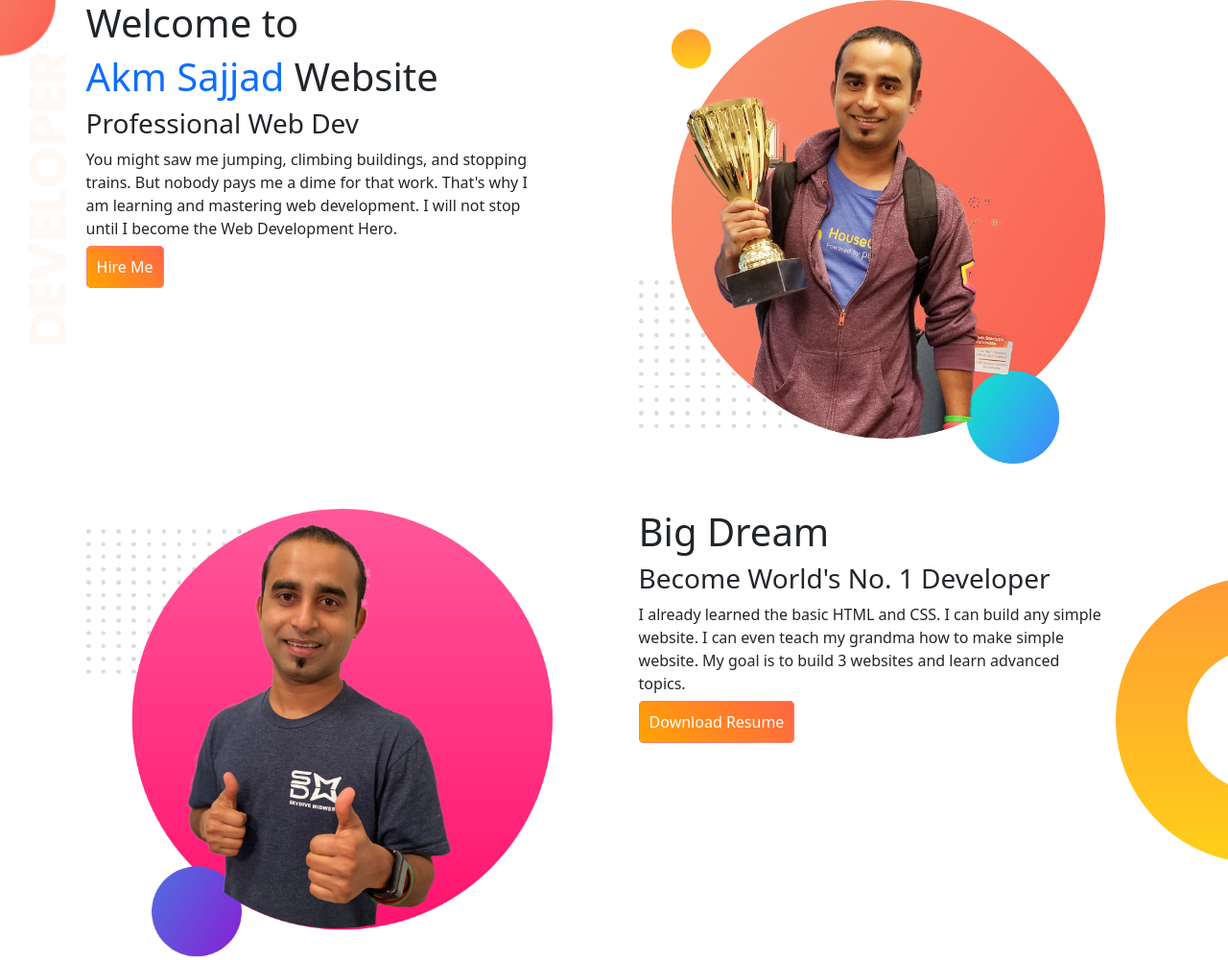
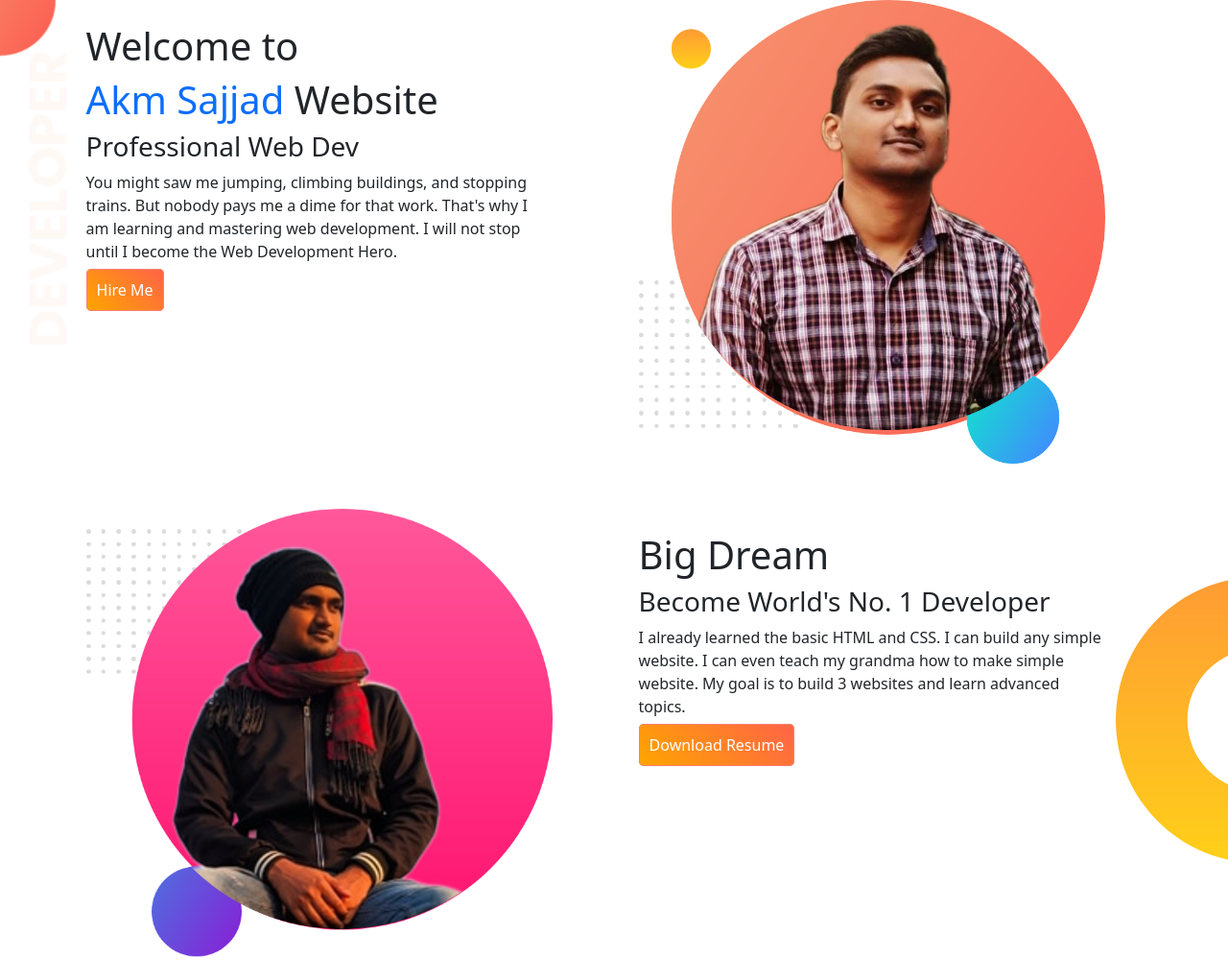
Before and after one commit to akmsajjad/webPortfoliobd, a plain HTML site: page index.html in a window 1280 px wide. Shown: the top 1000 px of the page at 96% size. Drawn offline with nearby package versions, Linux system fonts and the light colour scheme.

Commit message:
Finished the web portfoloi

```diff
--- a/index.html
+++ b/index.html
@@ -10,13 +10,13 @@
     <link href="https://fonts.googleapis.com/css2?family=Ubuntu&display=swap" rel="stylesheet">
     <link rel="stylesheet" href="style.css">
     <link rel="stylesheet" href="https://cdn.jsdelivr.net/npm/bootstrap@5.1.1/dist/css/bootstrap.min.css" crossorigin="anonymous">
-
+    <script src="https://kit.fontawesome.com/a076d05399.js" crossorigin="anonymous"></script>
 
 </head>
 <body>
     <section class="top-body-backgound">
             <div class="half-width" >
-            <h1>Welcome to</h1>
+            <h1 class="pt-4 pt-lg-4">Welcome to</h1>
             <h1><span class="color-highlight text-primary">Akm Sajjad</span> Website</h1>
             <h3>Professional Web Dev</h3>
             <p>You might saw me jumping, climbing buildings, and stopping trains. But nobody pays me a dime for that work. That's why I am learning and mastering web development. I will not stop until I become the Web Development Hero.
@@ -24,16 +24,16 @@
             <a class="top-part-button" target="_blank" href="https://www.linkedin.com/in/akm-sajjad-b1bb5b17b/"> Hire Me</a>
             </div>
             <div class="half-width">
-                <img src="image/jhankar.png" alt="">
+                <img src="image/saju.png" alt="">
             </div>
 
     </section>
     <section class="dream-area">
         <div class="half-width">
-            <img src="image/jhankar2.png" alt="">
+            <img src="image/saju2.png" alt="">
         </div>
         <div class="half-width" >
-            <h1>Big Dream  </h1>
+            <h1 class="pt-4">Big Dream  </h1>
             <h3>Become World's No. 1 Developer  </h3>
             <p>I already learned the basic HTML and CSS. I can build any simple website. I can even teach my grandma how to make simple website. My goal is to build 3 websites and learn advanced topics. </p>
             <a class="top-part-button" target="_blank" href="https://www.linkedin.com/in/akm-sajjad-b1bb5b17b/"> Download Resume</a>
@@ -63,6 +63,9 @@
     </section>
     <footer class="footer">
         <p>©Akm Sajjad 2021, all rights reserved.</p>
+        <i class="fab fa-facebook-square"></i>
+        <i class="fas fa-clock" style="font-size:24px;"></i>
+
 
     </footer>
 
--- a/style.css
+++ b/style.css
@@ -83,3 +83,6 @@ section{
     text-align: center;
     padding-top: 100px;
 }
+.footer i{
+    font-size: 20px;
+}
```
Also changed, not shown: image/saju.png (added), image/saju2.png (added).
